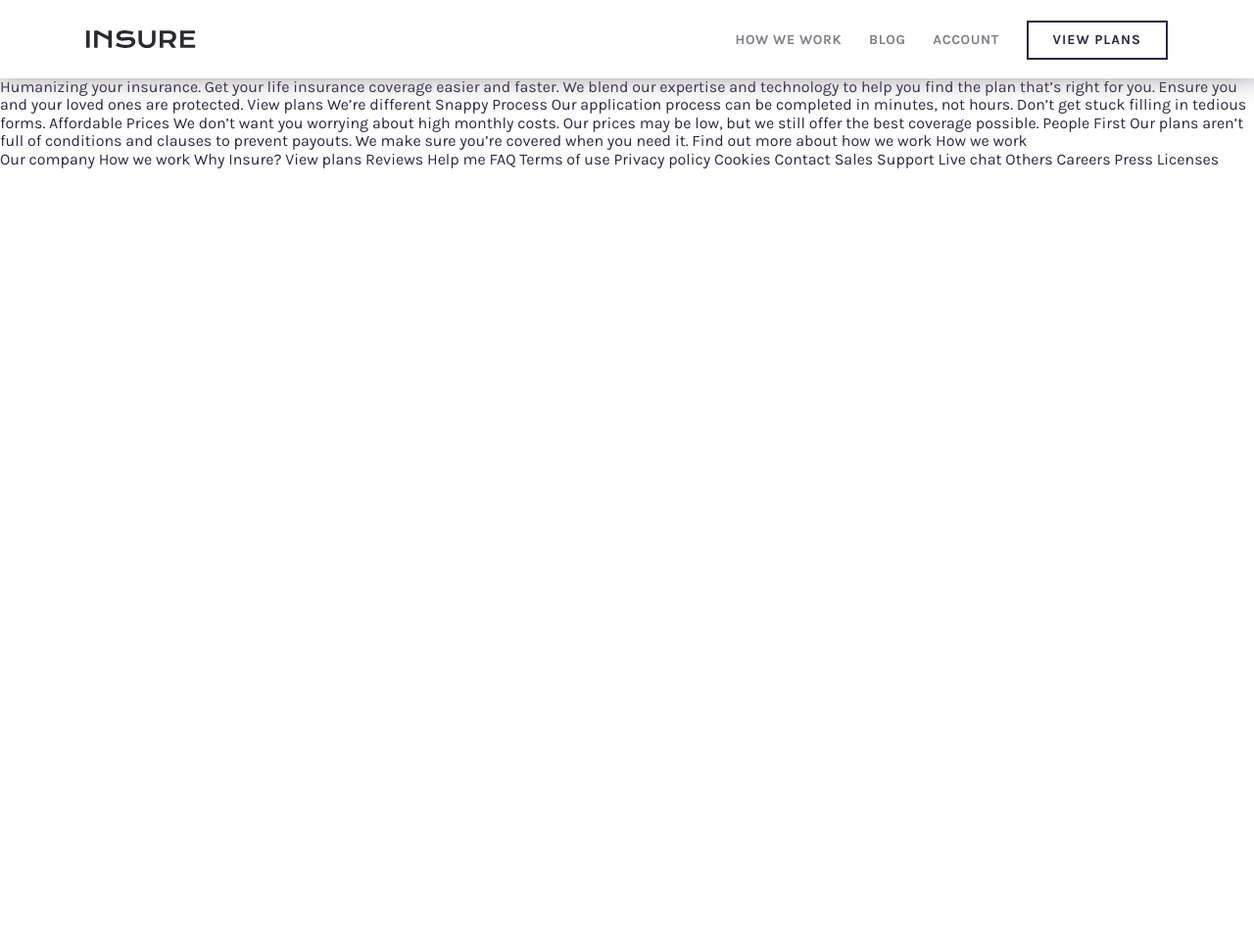
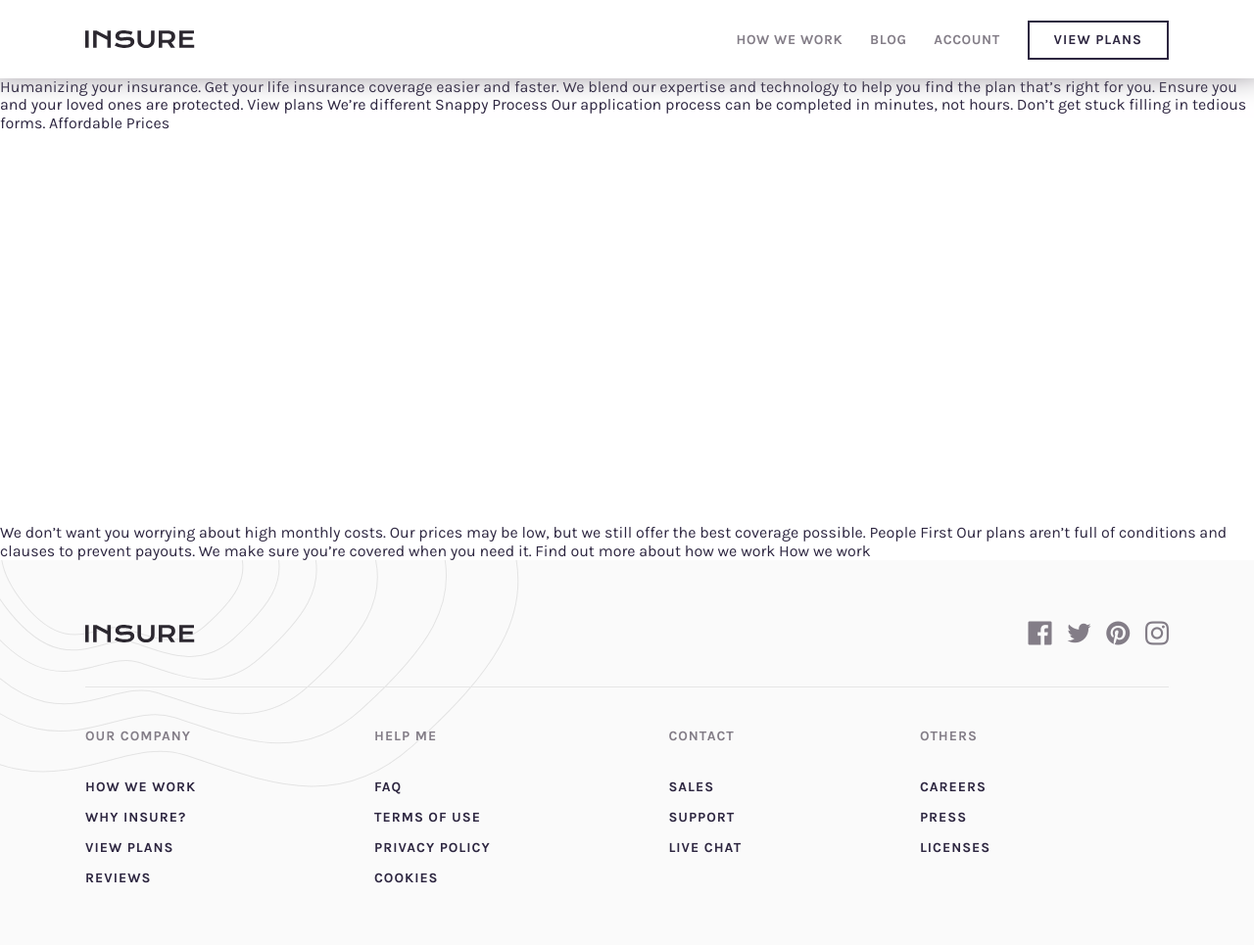
Before and after one commit to rodolfomayora/insure-landing-page, a website: page index.html in a window 1280 px wide. Shown: the whole page at 98% size. Before the commit the page ends 800 px from the top, so only its background shows below. Drawn offline with Linux system fonts and the light colour scheme; files whose address does not match are found by name.

Commit message:
ILP-3: footer desktop

```diff
--- a/index.html
+++ b/index.html
@@ -64,6 +64,8 @@
 
     Affordable Prices
 
+    <div style="height: 50vh;" ></div>
+
     We don’t want you worrying about high monthly costs. Our prices may be low,
     but we still offer the best coverage possible.
 
@@ -78,32 +80,56 @@
   </main>
 
   <footer class="footer">
-    Our company
+    <div class="footer__top">
+      <div class="footer__top-content container">
+        <img
+          class="footer__logo"
+          src="images/logo.svg"
+          alt="Insure Langind Page Logo"
+        />
 
-    How we work
-    Why Insure?
-    View plans
-    Reviews
+        <div class="footer__social-links">
+          <a class="social-link facebook" href="#0"></a>
+          <a class="social-link twitter" href="#0"></a>
+          <a class="social-link pinterest" href="#0"></a>
+          <a class="social-link instagram" href="#0"></a>
+        </div>
+      </div>
+    </div>
+    <div class="footer__bottom">
+      <div class="footer__bottom-content container">
+        <nav class="footer__block">
+          <span class="footer__label">Our company</span>
 
-    Help me
+          <a class="footer__link" href="#0">How we work</a>
+          <a class="footer__link" href="#0">Why Insure?</a>
+          <a class="footer__link" href="#0">View plans</a>
+          <a class="footer__link" href="#0">Reviews</a>
+        </nav>
+        <nav class="footer__block">
+          <span class="footer__label">Help me</span>
 
-    FAQ
-    Terms of use
-    Privacy policy
-    Cookies
+          <a class="footer__link" href="#0">FAQ</a>
+          <a class="footer__link" href="#0">Terms of use</a>
+          <a class="footer__link" href="#0">Privacy policy</a>
+          <a class="footer__link" href="#0">Cookies</a>
+        </nav>
+        <nav class="footer__block">
+          <span class="footer__label">Contact</span>
 
-    Contact
+          <a class="footer__link" href="#0">Sales</a>
+          <a class="footer__link" href="#0">Support</a>
+          <a class="footer__link" href="#0">Live chat</a>
+        </nav>
+        <nav class="footer__block">
+          <span class="footer__label">Others</span>
 
-    Sales
-    Support
-    Live chat
-
-    Others
-
-    Careers
-    Press
-    Licenses
-
+          <a class="footer__link" href="#0">Careers</a>
+          <a class="footer__link" href="#0">Press</a>
+          <a class="footer__link" href="#0">Licenses</a>
+        </nav>
+      </div>
+    </div>
   </footer>
 
   <!-- <div class="attribution">
--- a/scss/base/_colors.scss
+++ b/scss/base/_colors.scss
@@ -6,4 +6,5 @@ $color-2: hsl(216, 30%, 68%); // Grayish Blue
 $color-3: hsl(270, 9%, 17%);  // Very Dark Violet
 $color-4: hsl(273, 4%, 51%);  // Dark Grayish Violet
 $color-5: hsl(0, 0%, 98%);    // Very Light Gray
-$color-6: hsl(0, 0%, 100%);    // white
+$color-6: hsl(0, 0%, 100%);   // white
+$color-7: hsl(0, 0%, 90%);    // Light Gray
--- a/scss/base/_general.scss
+++ b/scss/base/_general.scss
@@ -34,7 +34,7 @@ h6 { font-family: 'DM_Serif_Display' }
   }
 
   @include responsive-min-width($huge) {
-    max-width: 1104px;
+    max-width: 1106px;
     margin-left: auto;
     margin-right: auto;
   }
--- a/scss/layout/footer.scss
+++ b/scss/layout/footer.scss
@@ -0,0 +1,118 @@
+.footer {
+  background:
+    $color-5
+    url('../images/bg-pattern-footer-mobile.svg')
+    scroll
+    no-repeat
+    0 top / 375px;
+
+  .footer__top { height: 202px; }
+
+  .footer__top-content {
+    position: relative;
+    height: 100%;
+    padding-top: 88px;
+    padding-bottom: 36px;
+    display: flex;
+    flex-direction: column;
+    justify-content: space-between;
+    align-items: center;
+    border-bottom: 1px solid $color-7;
+  }
+
+  .footer__logo {
+    height: 18px;
+  }
+
+  .social-link {
+    text-decoration: none;
+    font-size: 24px;
+
+    &:first-child ~ .social-link { margin-left: 12px; }
+
+    &:hover:before { color: $color-1; }
+  }
+
+  .facebook:before {
+    content: "\e903";
+    color: $color-4;
+  }
+
+  .instagram:before {
+    content: "\e906";
+    color: $color-4;
+  }
+
+  .pinterest:before {
+    content: "\e907";
+    color: $color-4;
+  }
+
+  .twitter:before {
+    content: "\e908";
+    color: $color-4;
+  }
+
+  .footer__bottom {
+    padding-top: 4px;
+    padding-bottom: 86px;
+  }
+
+  .footer__bottom-content {
+    display: flex;
+    flex-direction: column;
+  }
+
+  .footer__block {
+    display: flex;
+    flex-direction: column;
+    align-items: center;
+  }
+
+  .footer__label,
+  .footer__link {
+    font-size: 14px;
+    font-weight: 700;
+    letter-spacing: 1px;
+    text-transform: uppercase;
+  }
+
+  .footer__label {
+    padding-top: 38px;
+    padding-bottom: 36px;
+    color: $color-4;
+  }
+
+  .footer__link {
+    text-decoration: none;
+    color: $color-1;
+
+    &:first-of-type ~ .footer__link { margin-top: 15px; }
+
+    &:hover { text-decoration: underline; }
+  }
+
+  @include responsive-min-width($medium) {
+    background-image: url('../images/bg-pattern-footer-desktop.svg');
+    background-size: 530px;
+
+    .footer__top { height: 130px; }
+
+    .footer__top-content {
+      flex-direction: row;
+      padding-top: 22px;
+      padding-bottom: 0;
+    }
+
+    .footer__social-links { margin-bottom: -4px;}
+
+    .footer__bottom { padding-bottom: 60px; }
+
+    .footer__bottom-content { flex-direction: row; }
+
+    .footer__block {
+      flex-grow: 1;
+      align-items: flex-start;
+    }
+  }
+}
--- a/scss/layout/header.scss
+++ b/scss/layout/header.scss
@@ -36,5 +36,4 @@
       visibility: hidden;
     }
   }
-
 }
--- a/scss/layout/navigation.scss
+++ b/scss/layout/navigation.scss
@@ -50,13 +50,6 @@
   visibility: visible;
   margin-top: 1px;
 
-  @include responsive-min-width($medium) {
-    height: auto;
-    width: auto;
-    opacity: 1;
-    visibility: 1;
-  }
-
   .navigation__link {
     font-size: 14px;
     font-weight: 700;
@@ -73,4 +66,11 @@
       color: $color-1;
     }
   }
+
+  @include responsive-min-width($medium) {
+    height: auto;
+    width: auto;
+    opacity: 1;
+    visibility: 1;
+  }
 }
```
Also changed, not shown: css/layout/footer.css, css/main.css.
